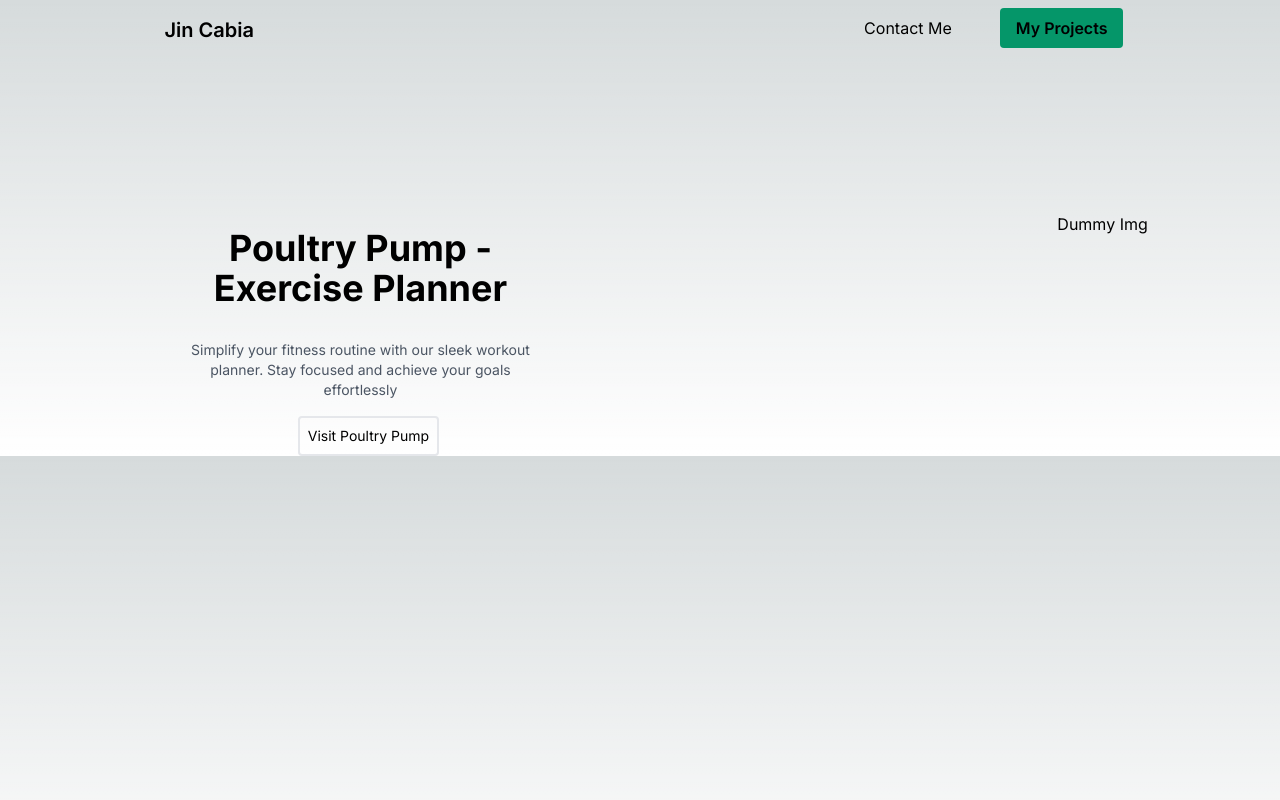
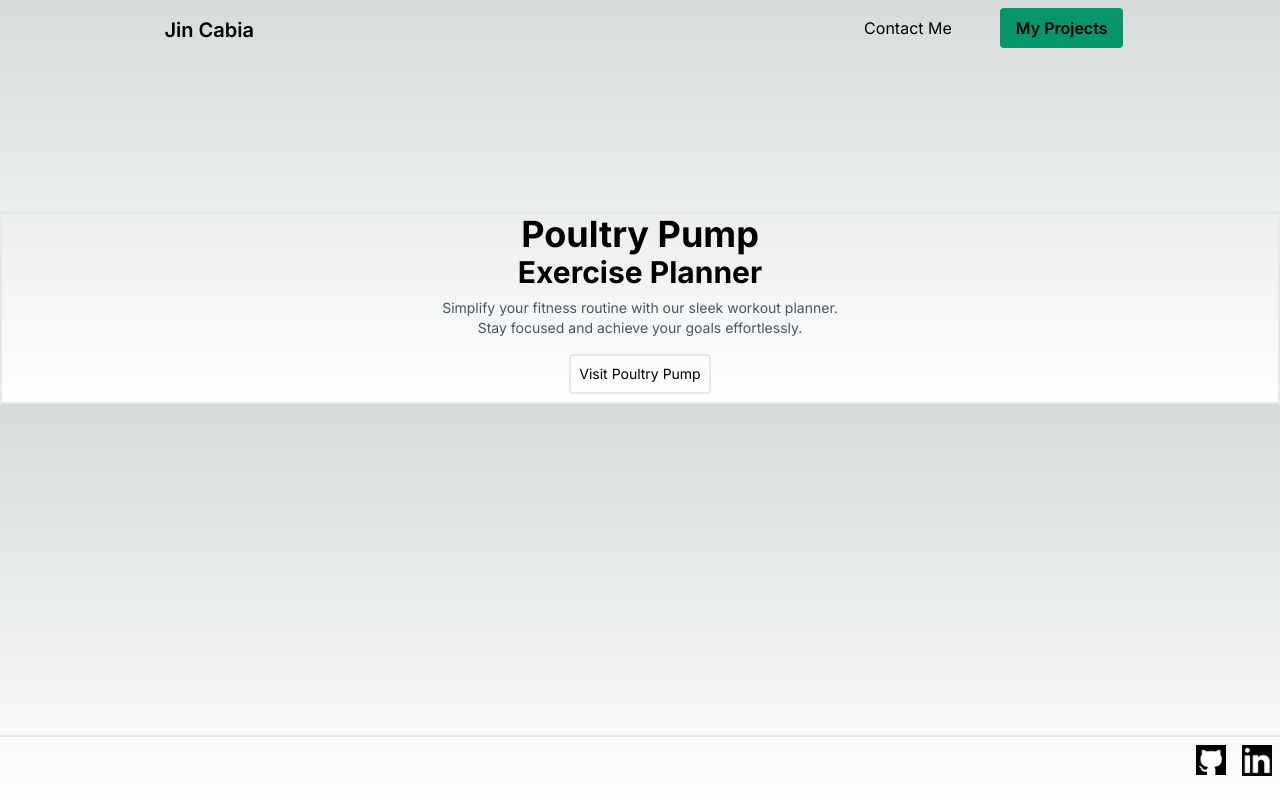
Before and after one commit to jincabia/PoultryPump, a Next.js app: page / in a window 1280 px wide. Built offline with nearby package versions, Linux system fonts and the light colour scheme.

Commit message:
finish landing page, and then create browse exercises page

```diff
--- a/app/page.js
+++ b/app/page.js
@@ -1,5 +1,6 @@
 import LandingHeader from "./src/components/headers/ppHeader";
 import Link from 'next/link'
+import Footer from "./src/components/footer/myfooter";
 
 
 export default function App() {
@@ -8,46 +9,46 @@ export default function App() {
   return (
     <div>
       <LandingHeader />
+       <div>
+            <div className="text-center table-cell align-middle border-2 w-1/4 ">
 
-      {/* body/main */}
-      {/* Show the app images of the app, what it does, and the reason I made it */}
-      <div className="flex justify-evenly">
 
-        {/* Text talking about the app */}
-        <div className="pl-10">
 
-          <div className="text-center">
-            <p className="w-1/2 font-bold text-4xl p-4">
-              Poultry Pump - Exercise Planner
+            {/* App name */}
+              <p className=" font-bold text-4xl ">
+                  Poultry Pump
               </p>
-          </div>
 
-          <div className="text-center">
-            <p className="w-1/2 text-sm p-4 text-gray-600">
-              Simplify your fitness routine with our sleek workout planner. Stay focused and achieve your goals effortlessly
+              <p className=" font-bold text-3xl">
+                Exercise Planner
                 </p>
-          </div>
 
-          <div className="w-5/6 ml-auto">
-            <button className="text-sm p-2 border-2 rounded hover:bg-slate-600">
+
+
+            {/* App description */}
+                <p className="text-sm  text-gray-600 mt-2">
+                  Simplify your fitness routine with our sleek workout planner.
+                </p>
+                <p className="text-sm  text-gray-600 mb-2">
+                  Stay focused and achieve your goals effortlessly.
+                </p>
+
+            {/* Link to App */}
+
+                <button className="text-sm border-2 rounded m-2 p-2 hover:bg-slate-600">
                   <Link href="/src">
                     Visit Poultry Pump
                   </Link>
                 </button>
-          </div>
-        </div>
 
-        {/* Image displaying the app */}
-        <div>
-          <h1>Dummy Img</h1>
-        </div>
+
 
             </div>
 
-      {/* Why I made it, and what it uses */}
-      <div>
-        {/* Add content here */}
+
         </div>
+        <Footer/>
+
     </div>
   );
 }
--- /dev/null
+++ b/app/src/components/footer/myfooter.js
@@ -0,0 +1,42 @@
+import Image from 'next/image';
+import Link from 'next/link';
+
+export default function Footer() {
+    return (
+        <footer className=" text-white py-4 fixed bottom-0 w-full">
+            <div className="container mx-auto flex justify-between items-center py-2 border-t-2 border-opacity-0">
+                <div>
+                    <p className='opacity-50'> Made by Jin</p>
+                </div>
+
+                {/* Div for icons */}
+                <div className='flex'>
+                    <div className='mx-2'>
+                        <Link href={'https://github.com/jincabia'}>
+                            <Image
+                                src='/githubIcon.png'
+                                width={30}
+                                height={30}
+                                alt='Github'
+                            />
+                        </Link>
+
+                    </div>
+
+                    <div className='mx-2'>
+                        <Link href={'https://www.linkedin.com/in/jin-francis-cabia/'}>
+                            <Image
+                                src='/linkedInIcon.png'
+                                width={30}
+                                height={30}
+                                alt='LinkedIn'
+                            />
+
+                        </Link>
+
+                    </div>
+                </div>
+            </div>
+        </footer>
+    );
+}
--- a/app/src/components/headers/poultryHeader.js
+++ b/app/src/components/headers/poultryHeader.js
@@ -1,3 +1,4 @@
+'use client'
 import React from 'react';
 import Image from 'next/image';
 import Link from 'next/link';
@@ -8,14 +9,23 @@ export default function Header() {
 
   const { user, gitHubSignIn, firebaseSignOut } = useUserAuth();
 
-  function handleSignOut()
+  const handleSignOut = () =>
     {
         firebaseSignOut();
     }
 
+    const handleSignIn = () =>
+    {
+      gitHubSignIn();
+    }
+
+
+
   return (
       <div className="w-screen flex  justify-between mb-10 mt-5 ">
 
+
+      {/* {user && <p>{user.email}</p>} */}
         {/* Top left, name */}
         <div className="">
 
@@ -36,11 +46,17 @@ export default function Header() {
           </ul>
         </div>
 
-        {/* Top right, Contact button */}
         <div className='justify-self-end'>
-          {/* <p className="p-6 pr-20">Contact Me</p> */}
-          {/* <p >Sign out</p> */}
-          <button onClick={()=>handleSignOut} className='my-6 mr-20 hover:text-red-500 ease-in-out duration-300 hover:underline-offset-2 hover:underline'>Sign out</button>
+          {!user &&
+          <button
+          onClick={handleSignIn}
+           className='my-6 mr-20 hover:text-red-500 ease-in-out duration-300 hover:underline-offset-2 hover:underline'>
+            Sign In
+            </button>
+          }
+
+          {user && <button onClick={handleSignOut} className='my-6 mr-20 hover:text-red-500 ease-in-out duration-300 hover:underline-offset-2 hover:underline'>Sign out</button>
+ }
         </div>
 
       </div>
--- a/app/src/workoutpage/page.js
+++ b/app/src/workoutpage/page.js
@@ -15,12 +15,17 @@ import Link from 'next/link';
 export default function CreateWorkout()
 {
 
-    const { user } = useUserAuth();
+    const { user, gitHubSignIn} = useUserAuth();
     const [pendingWorkout,setPendingWorkout] = useState([]);
     const [plannedWorkouts,setPlannedWorkouts] = useState([]);
     const [loading, setLoading] = useState(false);
     const [successMessage, setSuccessMessage] = useState('');
     const [errorMessage, setErrorMessage] = useState('');
+
+    const handleSignIn = () =>
+    {
+      gitHubSignIn();
+    }
 
 
 
@@ -43,23 +48,18 @@ export default function CreateWorkout()
 
           // Call fetchWorkouts function to fetch workouts when the component mounts
           useEffect(() => {
-            fetchWorkouts();
-          }, user);
+            if (user) {
+              // Fetch workouts only if the user is signed in
+              fetchWorkouts();
+            } else {
+              // If user signs out, reset the plannedWorkouts state to an empty array
+              setPlannedWorkouts([]);
+            }
+          }, [user]);
 
 
-          const createWorkout = async (workoutName, exercises) => {
-            try {
-              // Create an object with workoutName as a property and exercises as its value
-              const workoutData = { workoutName, exercises };
 
-              // Call addItem with the user ID and the workout data object
-              await addWorkout(user.uid, workoutData);
 
-              console.log("Workout added successfully:", workoutData);
-            } catch (error) {
-              console.error("Error adding workout:", error);
-            }
-          };
 
           const handleDeleteWorkout = async (workoutId) => {
             setLoading(true);
@@ -100,11 +100,20 @@ export default function CreateWorkout()
                         </div>
                     ))}
                 </div>}
-                <div className='w-1/2 m-auto flex justify-center'>
-                  <button className='text-center text-white bg-green-400 p-2 rounded ease-in-out duration-300 hover:bg-green-800'><Link href="/src">Create Workout</Link></button>
+                {!user && <div className='w-1/2 m-auto flex justify-center'>
+                  <button className='text-center
+                   text-white
+                    bg-green-400
+                    p-2
+                    rounded
+                    ease-in-out
+                    duration-300
+                     hover:bg-green-800'
+                     onClick={handleSignIn} >Sign in to Create a Workout</button>
                   {/* className="text-slate-900  group-hover:text-white group-hover:bg-green-400 px-3 pb-1 rounded ml-auto ease-in-out duration-300 " */}
 
-                </div>
+                </div>}
+
 
             </main>
         );
```
Also changed, not shown: public/githubIcon.png (added), public/linkedInIcon.png (added). Lines whose indentation alone changed are shown as unchanged.
